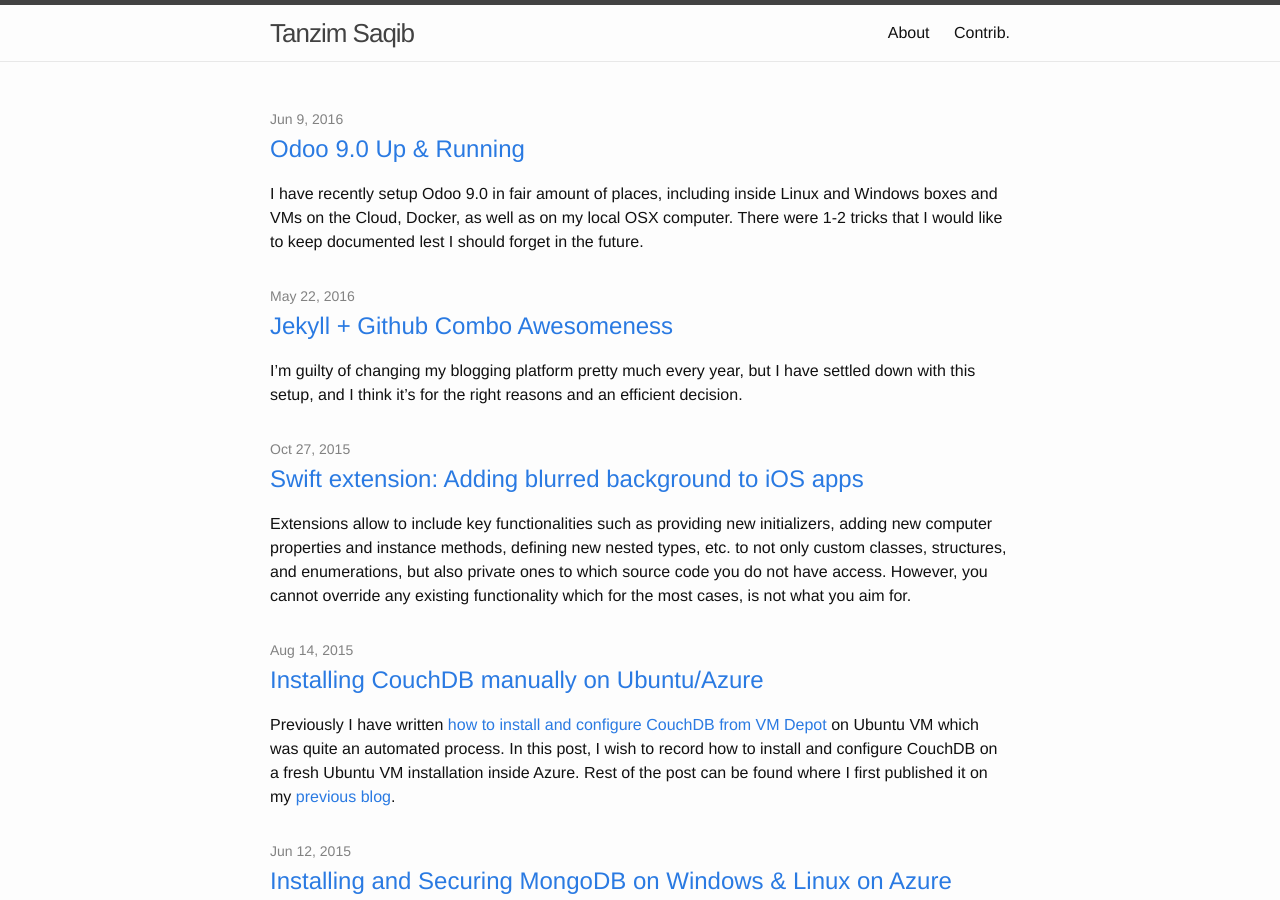
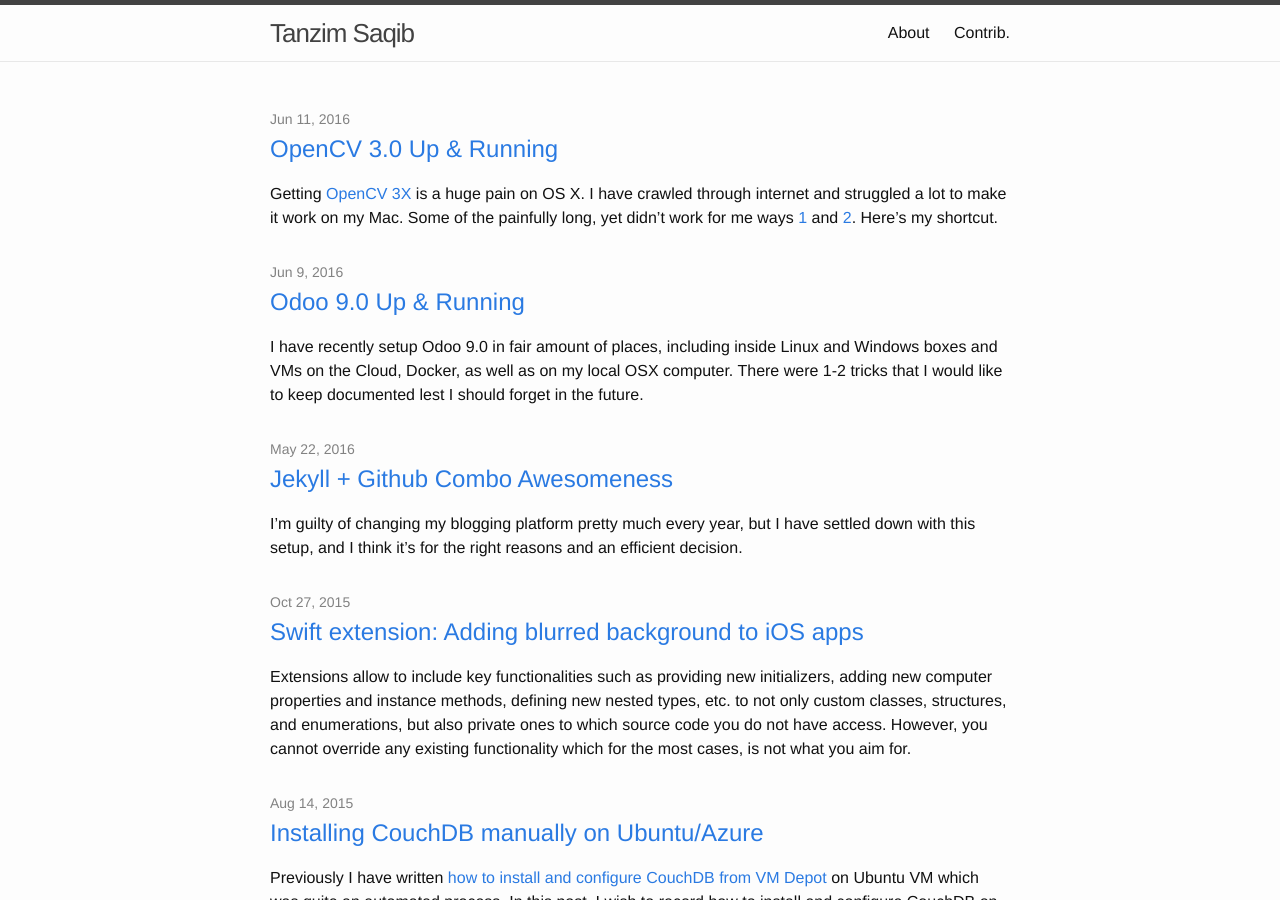
Before and after one commit to tsaqib/www, a Jekyll site: the page built from index.html, in a window 1280 px wide and 900 px high. Built offline with Jekyll 4.4.1, drawn with Linux system fonts in a browser that asks for light colours.

Commit message:
Added OpenCV3 post

```diff
--- /dev/null
+++ b/_posts/2016-06-11-opencv3-up-running.md
@@ -0,0 +1,47 @@
+---
+layout: post
+title:  "OpenCV 3.0 Up & Running"
+date:   2016-06-11 20:15:20 +0600
+categories: OpenCV
+permalink: /:slug
+comments: true
+---
+Getting [OpenCV 3X](http://opencv.org) is a huge pain on OS X. I have crawled through internet and struggled a lot to make it work on my Mac. Some of the painfully long, yet didn't work for me ways [1](http://www.learnopencv.com/install-opencv-3-on-yosemite-osx-10-10-x/) and [2](http://www.pyimagesearch.com/2015/06/15/install-opencv-3-0-and-python-2-7-on-osx/). Here’s my shortcut.
+
+First off, make sure you have brew and Xcode essentials installed:
+
+{% highlight bash %}
+xcode-select --install
+{% endhighlight %}
+
+Install OpenCV 3X with the support for both Python (default) and Java, and also make sure to install OpenCV contrib project alongside, which would bring some more power to your OpenCV library:
+
+{% highlight bash %}
+brew install opencv3 --with-contrib --with-java
+{% endhighlight %}
+
+As soon as it is installed, make sure it is accessible on the PYTHONPATH, by appending the following to `~/.bash_profile` file.
+
+{% highlight bash %}
+export PYTHONPATH=$PYTHONPATH:/usr/local/Cellar/opencv3/3.1.0_3/lib/python2.7/site-packages
+{% endhighlight %}
+
+Once you have done that, `source ~/.bash_profile` to reload it into the memory or simply open a new Tab on the Terminal.
+
+Uninstall and install latest Numpy:
+
+{% highlight bash %}
+sudo -H pip uninstall numpy
+sudo -H pip install numpy
+{% endhighlight %}
+
+Cool! Now that OpenCV is successfully installed and configured, go ahead and check it out by yourself:
+
+{% highlight bash %}
+python
+>>> import cv2
+>>> cv2.__version__
+'3.1.0'
+{% endhighlight %}
+
+Hope this will help me in the future should I reinstall OS X.
```
Also changed, not shown: _posts/2016-06-09-odoo9-up-running.md (+0 -1 lines).
